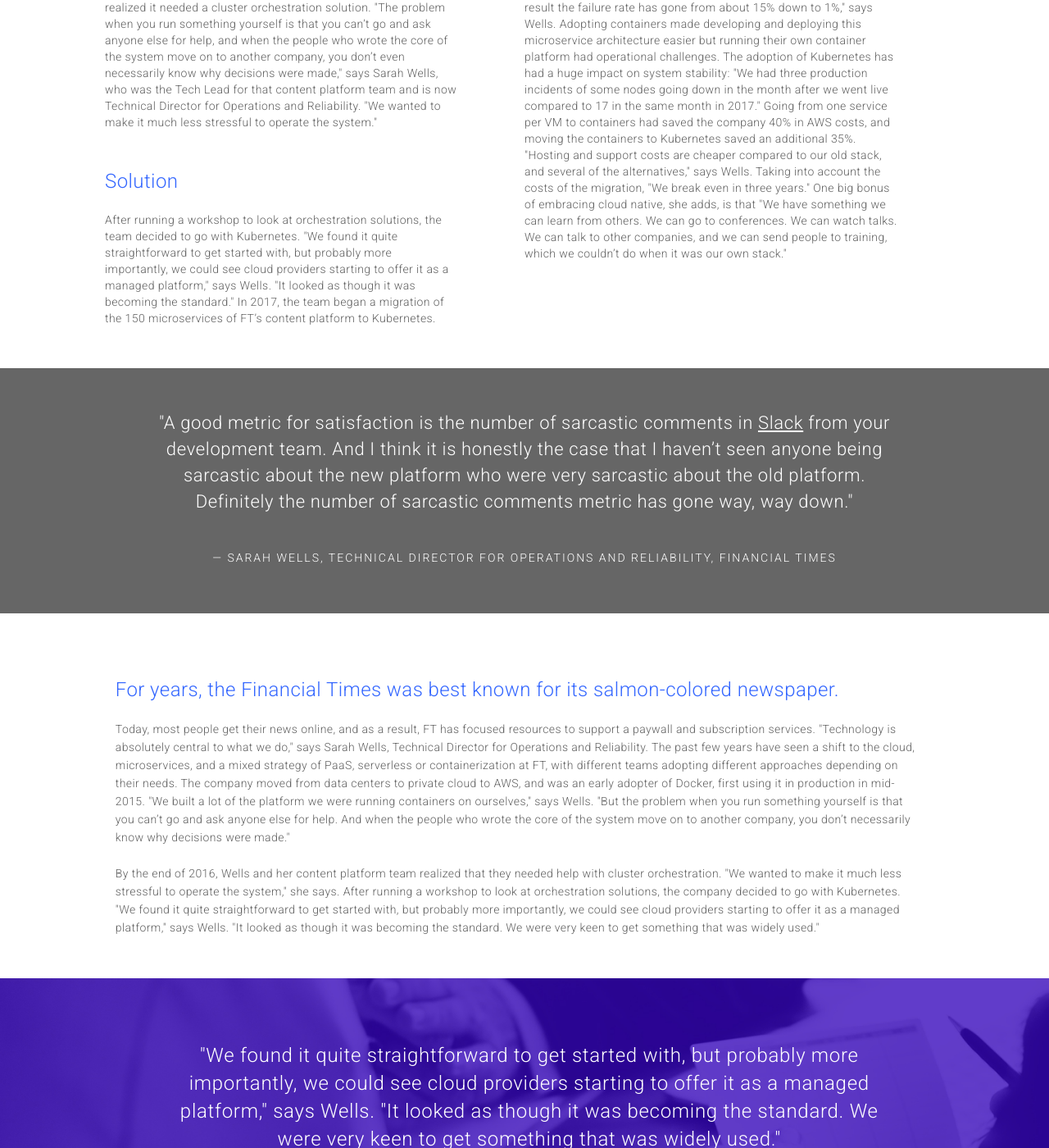
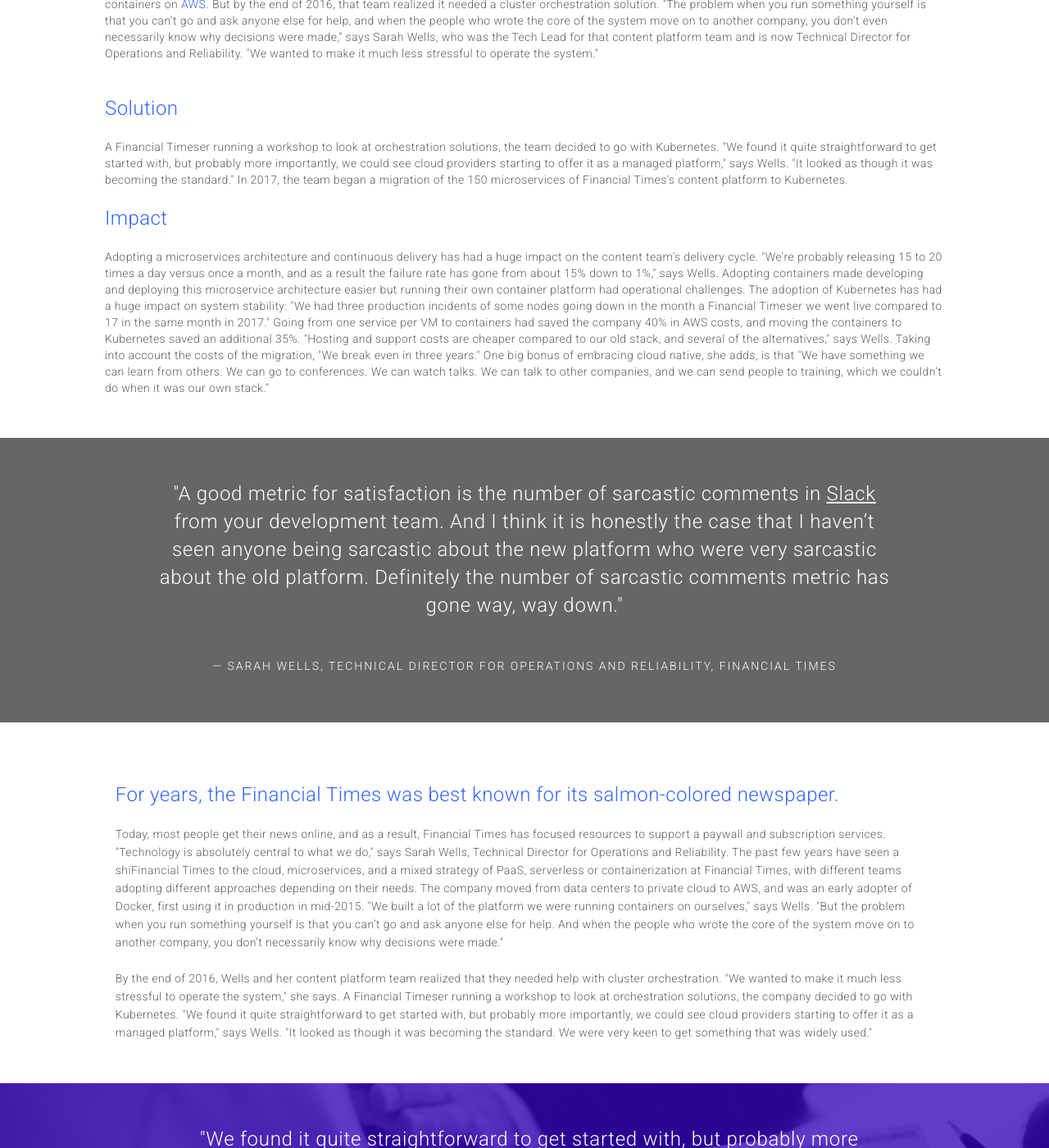
Before and after one commit to alexcontini/alexcontini.github.io, a Jekyll site: the page built from financial-times/financial-times.html, in a window 1280 px wide and 1400 px high, scrolled down 599 px. Shown: the whole window at 82% size. Built offline with Jekyll 4.4.1, drawn with Linux system fonts in a browser that asks for light colours; some of the changed text lies outside the part shown.

Commit message:
Update financial-times.html

```diff
--- a/financial-times/financial-times.html
+++ b/financial-times/financial-times.html
@@ -11,7 +11,7 @@
 <meta charset="utf-8">
 <meta name="viewport" content="width=device-width, initial-scale=1">
 <link href="https://fonts.googleapis.com/css?family=Roboto:300,400" rel="stylesheet">
-<link rel="stylesheet" type="text/css" href="style_case_studies.css">
+<link rel="stylesheet" type="text/css" href="../style_case_studies.css">
 
 <title>Financial Times Case Study</title>
 
@@ -19,8 +19,8 @@
 
 <body>
 
-<div class="banner1" style="background-image: url('CaseStudy_ft_banner1.jpg')">
-  <h1> CASE STUDY:<img src="ft_logo.png" class="header_logo" style="width:22%;margin-bottom:-2%"><br> <div class="subhead" style="margin-top:2%">Financial Times: Migrating 150 Microservices to Kubernetes without Disruption</div></h1>
+<div class="banner1" style="background-image: url('CaseStudy_FT_banner1.jpg')">
+  <h1> CASE STUDY:<img src="FT_logo.png" class="header_logo" style="width:32%;margin-bottom:%"><br> <div class="subhead" style="margin-top:1%">Financial Times: Migrating 150 Microservices to Kubernetes without Disruption</div></h1>
 
 </div>
 
@@ -31,22 +31,16 @@
 <hr>
 
 <div class="cols">
-  <div class="col1">
+  <div class="col1" style="width:100%">
     <h2>Challenge</h2>
-         The company was an early adopter of <a href="https://www.docker.com/">Docker</a> containerization, and the content platform team at the FT built its own platform to run the containers on <a href="https://aws.amazon.com/">AWS</a>. But by the end of 2016, that team realized it needed a cluster orchestration solution. "The problem when you run something yourself is that you can’t go and ask anyone else for help, and when the people who wrote the core of the system move on to another company, you don’t even necessarily know why decisions were made," says Sarah Wells, who was the Tech Lead for that content platform team and is now Technical Director for Operations and Reliability. "We wanted to make it much less stressful to operate the&nbsp;system."
+         The company was an early adopter of <a href="https://www.docker.com/">Docker</a> containerization, and the content platform team at the Financial Times built its own platform to run the containers on <a href="https://aws.amazon.com/">AWS</a>. But by the end of 2016, that team realized it needed a cluster orchestration solution. "The problem when you run something yourself is that you can’t go and ask anyone else for help, and when the people who wrote the core of the system move on to another company, you don’t even necessarily know why decisions were made," says Sarah Wells, who was the Tech Lead for that content platform team and is now Technical Director for Operations and Reliability. "We wanted to make it much less stressful to operate the&nbsp;system."
 <br><br>
  <h2>Solution</h2>
-      After running a workshop to look at orchestration solutions, the team decided to go with Kubernetes. "We found it quite straightforward to get started with, but probably more importantly, we could see cloud providers starting to offer it as a managed platform," says Wells. "It looked as though it was becoming the standard." In 2017, the team began a migration of the 150 microservices of FT’s content platform to Kubernetes.
-
-
-
-      </div>
-
-<div class="col2">
+      A Financial Timeser running a workshop to look at orchestration solutions, the team decided to go with Kubernetes. "We found it quite straightforward to get started with, but probably more importantly, we could see cloud providers starting to offer it as a managed platform," says Wells. "It looked as though it was becoming the standard." In 2017, the team began a migration of the 150 microservices of Financial Times’s content platform to Kubernetes.
 
 
 <h2>Impact</h2>
-      Adopting a microservices architecture and continuous delivery has had a huge impact on the content team’s delivery cycle. "We’re probably releasing 15 to 20 times a day versus once a month, and as a result the failure rate has gone from about 15% down to 1%," says Wells. Adopting containers made developing and deploying this microservice architecture easier but running their own container platform had operational challenges. The adoption of Kubernetes has had a huge impact on system stability: "We had three production incidents of some nodes going down in the month after we went live compared to 17 in the same month in 2017." Going from one service per VM to containers had saved the company 40% in AWS costs, and moving the containers to Kubernetes saved an additional 35%. "Hosting and support costs are cheaper compared to our old stack, and several of the alternatives," says Wells. Taking into account the costs of the migration, "We break even in three years." One big bonus of embracing cloud native, she adds, is that "We have something we can learn from others. We can go to conferences. We can watch talks. We can talk to other companies, and we can send people to training, which we couldn’t do when it was our own stack."
+      Adopting a microservices architecture and continuous delivery has had a huge impact on the content team’s delivery cycle. "We’re probably releasing 15 to 20 times a day versus once a month, and as a result the failure rate has gone from about 15% down to 1%," says Wells. Adopting containers made developing and deploying this microservice architecture easier but running their own container platform had operational challenges. The adoption of Kubernetes has had a huge impact on system stability: "We had three production incidents of some nodes going down in the month a Financial Timeser we went live compared to 17 in the same month in 2017." Going from one service per VM to containers had saved the company 40% in AWS costs, and moving the containers to Kubernetes saved an additional 35%. "Hosting and support costs are cheaper compared to our old stack, and several of the alternatives," says Wells. Taking into account the costs of the migration, "We break even in three years." One big bonus of embracing cloud native, she adds, is that "We have something we can learn from others. We can go to conferences. We can watch talks. We can talk to other companies, and we can send people to training, which we couldn’t do when it was our own stack."
 
 
 </div>
@@ -60,15 +54,15 @@
 </div>
 
 <div class="fullcol">
- <h2>For years, the Financial Times was best known for its salmon-colored newspaper.</h2> Today, most people get their news online, and as a result, FT has focused resources to support a paywall and subscription services. "Technology is absolutely central to what we do," says Sarah Wells, Technical Director for Operations and Reliability.
-The past few years have seen a shift to the cloud, microservices, and a mixed strategy of PaaS, serverless or containerization at FT, with different teams adopting different approaches depending on their needs. The company moved from data centers to private cloud to AWS, and was an early adopter of Docker, first using it in production in mid-2015. "We built a lot of the platform we were running containers on ourselves," says Wells. "But the problem when you run something yourself is that you can’t go and ask anyone else for help. And when the people who wrote the core of the system move on to another company, you don’t necessarily know why decisions were made."<br><br>
-By the end of 2016, Wells and her content platform team realized that they needed help with cluster orchestration. "We wanted to make it much less stressful to operate the system," she says. After running a workshop to look at orchestration solutions, the company decided to go with Kubernetes. "We found it quite straightforward to get started with, but probably more importantly, we could see cloud providers starting to offer it as a managed platform," says Wells. "It looked as though it was becoming the standard. We were very keen to get something that was widely&nbsp;used."
+ <h2>For years, the Financial Times was best known for its salmon-colored newspaper.</h2> Today, most people get their news online, and as a result, Financial Times has focused resources to support a paywall and subscription services. "Technology is absolutely central to what we do," says Sarah Wells, Technical Director for Operations and Reliability.
+The past few years have seen a shiFinancial Times to the cloud, microservices, and a mixed strategy of PaaS, serverless or containerization at Financial Times, with different teams adopting different approaches depending on their needs. The company moved from data centers to private cloud to AWS, and was an early adopter of Docker, first using it in production in mid-2015. "We built a lot of the platform we were running containers on ourselves," says Wells. "But the problem when you run something yourself is that you can’t go and ask anyone else for help. And when the people who wrote the core of the system move on to another company, you don’t necessarily know why decisions were made."<br><br>
+By the end of 2016, Wells and her content platform team realized that they needed help with cluster orchestration. "We wanted to make it much less stressful to operate the system," she says. A Financial Timeser running a workshop to look at orchestration solutions, the company decided to go with Kubernetes. "We found it quite straightforward to get started with, but probably more importantly, we could see cloud providers starting to offer it as a managed platform," says Wells. "It looked as though it was becoming the standard. We were very keen to get something that was widely&nbsp;used."
 
 
 
 </div>
 
-<div class="banner3" style="background-image: url('CaseStudy_ft_banner3.jpg')">
+<div class="banner3" style="background-image: url('CaseStudy_FT_banner3.jpg')">
   <div class="banner3text">
  "We found it quite straightforward to get started with, but probably more importantly, we could see cloud providers starting to offer it as a managed platform," says Wells. "It looked as though it was becoming the standard. We were very keen to get something that was widely&nbsp;used." <br style="height:25px"><span style="font-size:14px;letter-spacing:2px;text-transform:uppercase;margin-top:5% !important;"><br>- Sarah Wells, Technical Director for Operations and Reliability, Financial Times</span>
   </div>
@@ -81,7 +75,7 @@
 
 </div>
 
-<div class="banner4" style="background-image: url('CaseStudy_ft_banner4.jpg')">
+<div class="banner4" style="background-image: url('CaseStudy_FT_banner4.jpg')">
   <div class="banner4text">
      "Compared to our original approach of one service per VM, we’ve saved 60%. Kubernetes takes care of load balancing, which wasn’t done on the old platform. Additionally, it’s a lot simpler for us to make changes in the same environment, so we don’t spin up as many environments for teams"<span style="font-size:14px;letter-spacing:2px;text-transform:uppercase;margin-top:5% !important;"><br><br>- Sarah Wells, Technical Director for Operations and Reliability, Financial Times</span>
   </div>
@@ -91,8 +85,8 @@
 
 <div class="fullcol">
 
-Despite the substantial cost of the migration, FT expects to break even over three years. The company had already experienced an 40% reduction of AWS costs moving from VMs to containers, and the migration to Kubernetes led to even greater savings. "Hosting and support costs are cheaper compared to our old stack, and several of the alternatives. Compared to our original approach of one service per VM, we’ve saved 60%," says Wells. Kubernetes takes care of load balancing, which wasn’t done on the old platform. Additionally, "It’s a lot simpler for us to make changes in the same environment, so we don’t spin up as many environments for teams," says Wells. "We haven’t taken advantage of name spaces, and we think when we do that we will gain additional cost benefits."<br><br>
-Adopting a microservices architecture and continuous delivery has had a huge impact on the FT’s delivery cycle as well. "We’ve had continuous integration at the FT for a very long time, but I think we have more structure around it now," says Wells. "If we can release it very quickly and roll it back very quickly, and we have monitoring that lets us know that, we should be willing to accept a little bit more risk to move more quickly." The team is now releasing 15 to 20 times a day; before it was once a month. The failure rate has gone from about 15% down to 1%. With the adoption of Kubernetes, system stability has improved significantly: "We had three production incidents of some nodes going down in the month after we went live compared to 17 in the same month in 2017."
+Despite the substantial cost of the migration, Financial Times expects to break even over three years. The company had already experienced an 40% reduction of AWS costs moving from VMs to containers, and the migration to Kubernetes led to even greater savings. "Hosting and support costs are cheaper compared to our old stack, and several of the alternatives. Compared to our original approach of one service per VM, we’ve saved 60%," says Wells. Kubernetes takes care of load balancing, which wasn’t done on the old platform. Additionally, "It’s a lot simpler for us to make changes in the same environment, so we don’t spin up as many environments for teams," says Wells. "We haven’t taken advantage of name spaces, and we think when we do that we will gain additional cost benefits."<br><br>
+Adopting a microservices architecture and continuous delivery has had a huge impact on the Financial Times’s delivery cycle as well. "We’ve had continuous integration at the Financial Times for a very long time, but I think we have more structure around it now," says Wells. "If we can release it very quickly and roll it back very quickly, and we have monitoring that lets us know that, we should be willing to accept a little bit more risk to move more quickly." The team is now releasing 15 to 20 times a day; before it was once a month. The failure rate has gone from about 15% down to 1%. With the adoption of Kubernetes, system stability has improved significantly: "We had three production incidents of some nodes going down in the month aFinancial Timeser we went live compared to 17 in the same month in 2017."
 
 
 </div>
@@ -107,7 +101,7 @@
 <div class="fullcol">
 
 As for how the development team responded to the change, "A good metric for satisfaction is the number of sarcastic comments in Slack," says Wells. "And I think it is honestly the case that I haven’t seen anyone being sarcastic about the new platform who were very sarcastic about the old platform. Definitely the ‘number of sarcastic comments’ metric has gone way, way down."
-A different FT team is already using another CNCF project, <a href="https://prometheus.io/">Prometheus</a>, for monitoring, and Wells expect that usage of cloud native technology will spread within the company: "If you’re running containers, Prometheus seems like a very sensible thing to use. I've been really interested in a lot of the things around security. Service mesh would probably be another thing. The team have a long list of things they want to tackle, because you always have to get across the line and then go back and do the things that are nice to have."<br><br>
+A different Financial Times team is already using another CNCF project, <a href="https://prometheus.io/">Prometheus</a>, for monitoring, and Wells expect that usage of cloud native technology will spread within the company: "If you’re running containers, Prometheus seems like a very sensible thing to use. I've been really interested in a lot of the things around security. Service mesh would probably be another thing. The team have a long list of things they want to tackle, because you always have to get across the line and then go back and do the things that are nice to have."<br><br>
 The fact that the team is getting excited about these new technologies is a sign that there’s been a big culture change. "When I started out as a developer what you mostly did was write code," says Wells. "Now the developers also set up platforms and investigate what the next technology is. They are comfortable with the idea that they might not be doing the same thing in a year’s time. The introduction of Kubernetes has made people feel, ‘Well, I can train on this, I can watch talks, I can learn.’ It’s really important if you’re expecting people to support a system that they feel they understand it. I think it gives developers a strong sense of empowerment."
 
 </div>
```
